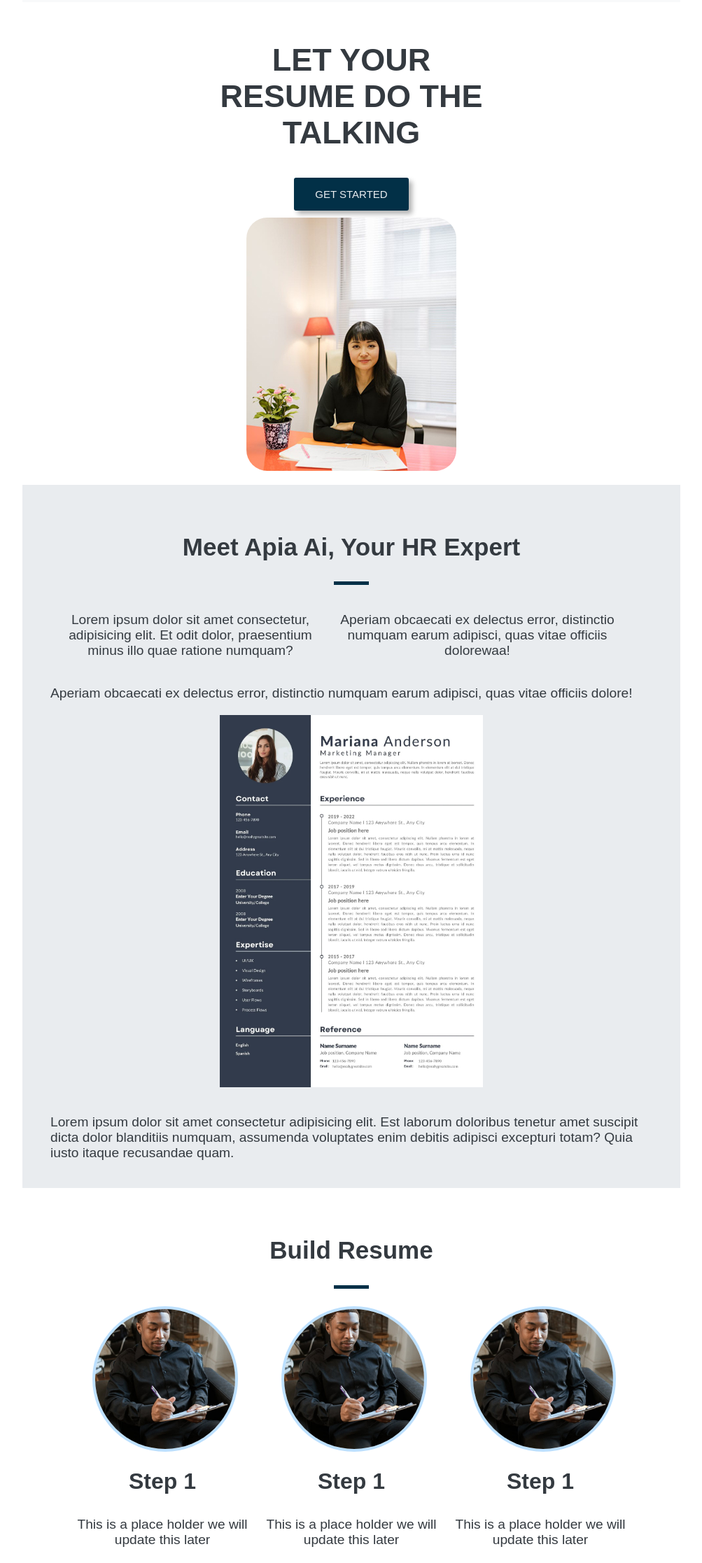
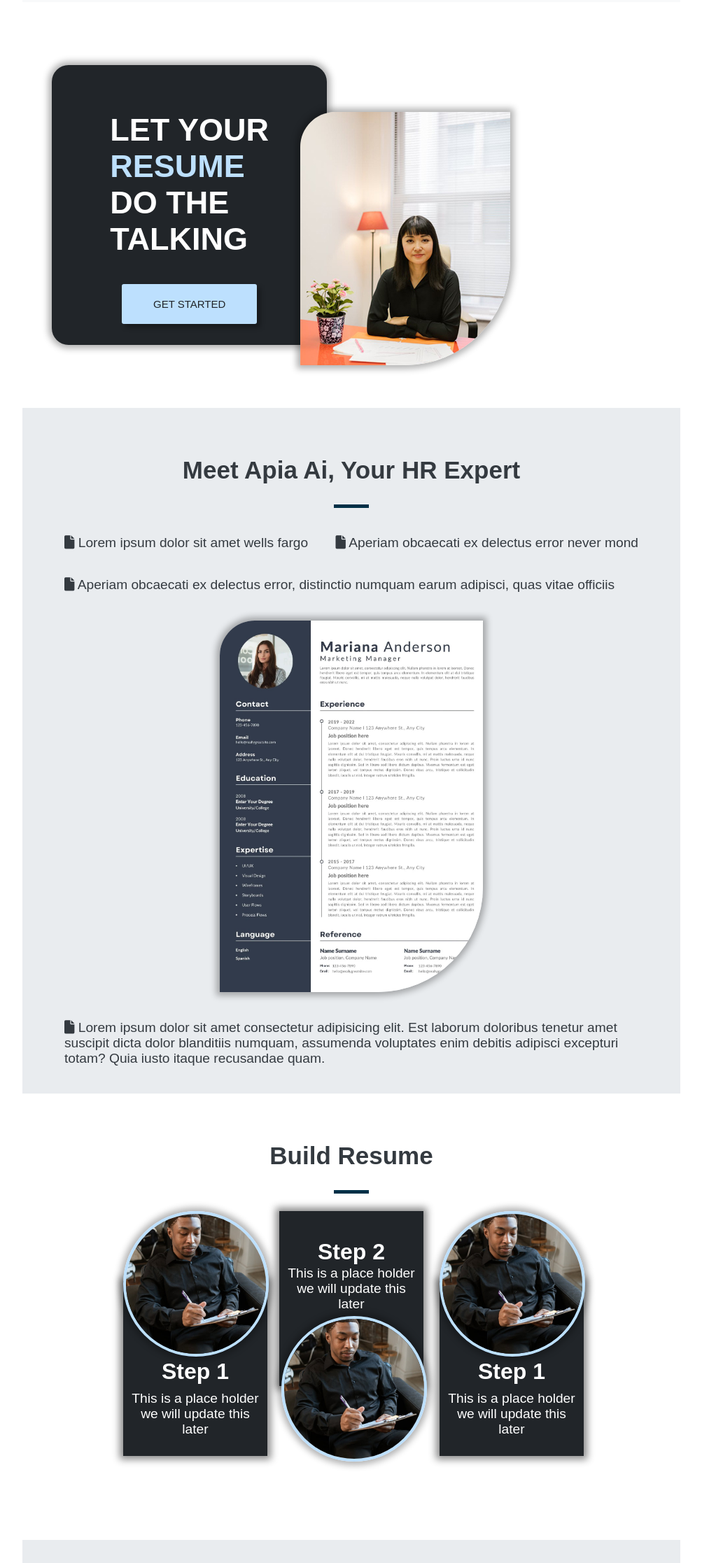
Before and after one commit to mikeadex/full-stack-projects, a plain HTML site: page Project-1-HTML-CSS/index.html in a window 1280 px wide. Shown: the part 90-2324 px from the top of the page at 70% size, without its empty margins (138-1141 px from the left). Drawn offline with Linux system fonts and the light colour scheme; a script that the page names is missing.

Commit message:
Index page completed

```diff
--- a/Project-1-HTML-CSS/assets/css/buttons.css
+++ b/Project-1-HTML-CSS/assets/css/buttons.css
@@ -64,6 +64,11 @@ button:hover {
   background-color: var(--red);
 }
 
+.theme {
+  background-color: var(--lightblue);
+  color: var(--darkblack);
+}
+
 .success {
   background-color: var(--yellow);
   color: var(--lightgrey);
--- a/Project-1-HTML-CSS/assets/css/hero.css
+++ b/Project-1-HTML-CSS/assets/css/hero.css
@@ -1,53 +1,182 @@
-@import (root-color.css);
-.hero {
+@import url(root-color.css);
+
+@media (min-width: 768px) {
+  .container-new {
       display: flex;
-  flex-direction: column;
-  gap: 10px;
+      justify-content: center;
       align-items: center;
-  justify-content: space-between;
-  max-width: 100%;
-  margin: 20px 40px;
+      /* margin-top: 2.5rem; */
+      gap: 1rem;
       flex-wrap: wrap;
+      padding: 3em 0;
     }
 
-.hero-content {
+    .wrap-bg {
+      background-color: #212529;
+      margin: 10px;
+      padding: 30px;
+      border-radius: 1.5rem;
       display: flex;
+      justify-content: center;
+      align-items: center;
       flex-direction: column;
-    align-items: center;
-    text-align: center;
-    width: 100%;
+      box-shadow: 0 0 10px 5px rgba(0, 0, 0, 0.3);
+      /* align-content: flex-start; */
     }
 
-.heading, .hero-image {
-  max-width: 50%;
-  flex: 1 1 50%;
+    .item {
+      margin: 0 1.25rem;
+      justify-content: center;
+      align-items: center;
+      flex-direction: row;
+      flex-grow: 1;
+      text-align: center;
     }
 
-.heading {
-  color: var(--darkgrey);
-  font-weight: bold;
+    .item2 {
+      position: relative;
+      right: 170px;
+      top: 50px;
+      z-index: 2;
+
+
+      /*order: 0;
+     position: relative;
+      top: 300px; */
     }
 
-.hero-image {
-  overflow: hidden;
+    .item3 {
       position: relative;
+      left: 280px;
+      top: -450px;
+      z-index: 3;
+      margin-bottom: -350px;
+      /*order: 0;
+     position: relative;
+      top: 300px; */
     }
 
-.img {
+
+    .item1 {
+      max-width: 31.25rem;
+      text-align: justify;
+      margin: 2rem;
+      color: white;
+      text-transform: uppercase;
+      /*order: 1;
+     position: absolute;
+      z-index: 2; */
+    }
+
+
+
+
+    img {
       max-width: 100%;
       height: 100%;
       border-radius: 30px;
       object-fit: cover;
+      box-shadow: 0 0 10px 5px rgba(0, 0, 0, 0.3);
+      border-radius: 50px 0 150px 0;
+
     }
 
-@media (max-width: 768px) {
-  .heading, .hero-image {
-    max-width: 100%;
-    flex: 1 1 100%;
+
+    img-small {
+      max-width: 30px;
+      height: 100%;
+      object-fit: cover;
     }
 
-  .hero {
-    padding: 20px 10px;
+    .mobile {
+      display: none;
+    }
+}
+
+
+/* Hero Mobile  */
+
+@media (max-width: 768px) {
+  .desktop {
+    display: none;
+  }
+  .container-new {
+    display: flex;
+    justify-content: center;
+    align-items: center;
+    /* margin-top: 2.5rem; */
+    gap: 1rem;
+    flex-wrap: wrap;
+    padding: 1em 0;
+  }
+
+  .wrap-bg {
+    background-color: #212529;
+    margin: 5px;
+    padding: 30px;
+    border-radius: 1.5rem 1.5rem 0 0;
+    display: flex;
+    justify-content: center;
+    align-items: center;
+    flex-direction: column;
+    box-shadow: 0 0 10px 5px rgba(0, 0, 0, 0.5);
+    /* align-content: flex-start; */
+  }
+
+  .item {
+    margin: 0 1.25rem;
+    justify-content: center;
+    align-items: center;
+    flex-direction: row;
+    flex-grow: 1;
+    text-align: center;
+  }
+
+    .item1 {
+      max-width: 31.25rem;
+      text-align: justify;
+      margin: 0.5rem;
+      color: white;
+      text-transform: uppercase;
+      z-index: 3;
+      order: 1;
+    }
+
+  .item2 {
+    position: relative;
+    left: 0px;
+    top: 50px;
+    order: 0;
+  }
+
+  .item3 {
+    position: relative;
+    left: 280px;
+    top: -450px;
+    z-index: 3;
+    margin-bottom: -350px;
+    /*order: 0;
+     position: relative;
+      top: 300px; */
+  }
+
+    .img-hero {
+      max-width: 100%;
+      height: 100%;
+      border-radius: 120px 120px 0 0;
+      object-fit: cover;
+      box-shadow: 0 0 10px 5px rgba(0, 0, 0, 0.5);
+    }
+
+    img {
+      border-radius: 50px 0 250px 0 ;
+    }
+
+
+    img-small {
+      max-width: 30px;
+      height: 100%;
+      object-fit: cover;
     }
 }
 
@@ -97,11 +226,11 @@
 /* Apia */
 .apia {
   display: flex;
-  margin: 20px 40px;
+  margin: 20px 60px;
   flex-wrap: wrap;
-  gap: 10px;
-  align-items: center
-  justify-content: center
+  /* gap: 10px; */
+  align-items: center;
+  justify-content: space-between;
 }
 
 .apia-wrap {
@@ -110,14 +239,13 @@
   align-items: center;
   text-align: center;
   max-width: 100%;
+  flex-grow: 1px;
 }
 
 .apia-item {
-  display: flex;
-  flex-direction: column;
-  align-items: center;
-  text-align: center;
-  width: 400px;
+  line-height: auto;
+
+
 }
 
 .apia-img {
--- a/Project-1-HTML-CSS/assets/css/mobile.css
+++ b/Project-1-HTML-CSS/assets/css/mobile.css
@@ -30,6 +30,14 @@
     height: 200px;
   }
 
+  .text-content {
+    color: var(--darkgrey);
+    text-align: center;
+  }
+
+  .main-wrap {
+    width: 200px;
+  }
   .circle {
     flex-grow: 1;
     width: 200px;
@@ -41,14 +49,67 @@
     z-index: 3;
   }
 
-  .text-content {
-    color: var(--darkgrey);
-    text-align: center;
+  .wrap-txt {
+    background-color: #212529;
+    color: white;
+    width: 206px;
+    height: 250px;
+    display: flex;
+    align-items: flex-end;
+    justify-content: center;
+    position: relative;
+    bottom: 100px;
+    left: 3px;
+    margin: 0 auto;
+    box-shadow:  0 0 10px 5px rgba(0, 0, 0, 0.46);
   }
+
+  .wrap-in {
+    display: flex;
+    flex-direction: column;
+    justify-content: center;
+    padding: 5px;
+    margin: 3px;
+  }
+
 
   #mobile {
     display: none;
   }
+
+  /* Reverse Card */
+    .circle1 {
+      position: relative;
+      bottom: 100px;
+      flex-grow: 1;
+      width: 200px;
+      height: 200px;
+      border-radius: 50%;
+      object-fit: cover;
+      border: 4px solid var(--lightblue);
+      z-index: 3;
+    }
+
+    .wrap-txt1 {
+      background-color: #212529;
+      color: white;
+      position: relative;
+      width: 206px;
+      height: 250px;
+      display: flex;
+      align-items: flex-start;
+      /* align-items: flex-end; */
+      margin: 0 auto;
+      box-shadow: 0 0 10px 5px rgba(0, 0, 0, 0.46);
+    }
+
+    .wrap-in1 {
+      display: flex;
+      flex-direction: column;
+      justify-content: center;
+      padding: 5px;
+      margin: 3px;
+    }
 }
 
 @media (max-width: 768px) {
@@ -108,8 +169,8 @@
 
   .img-cover {
     position: relative;
-    width: 300px;
-    height: 300px;
+    width: 250px;
+    height: 250px;
     margin: 0 auto;
   }
 }
--- a/Project-1-HTML-CSS/assets/css/root-color.css
+++ b/Project-1-HTML-CSS/assets/css/root-color.css
@@ -13,4 +13,5 @@
   --green: #606c38;
   --red: #b90504;
   --yellow: #ffc300;
+
 }
--- a/Project-1-HTML-CSS/assets/css/styles.css
+++ b/Project-1-HTML-CSS/assets/css/styles.css
@@ -14,9 +14,12 @@ h1 {
   font-size: var(--big);
 }
 
+h1 span {
+  color: #BDE0FE;
+}
+
 h2 {
   font-size: var(--h2);
-  font-align: center;
 }
 
 h3 {
--- /dev/null
+++ b/Project-1-HTML-CSS/hero.css
@@ -0,0 +1,77 @@
+@import url(assets/css/root-color.css);
+@import url(assets/css/fonts.css);
+
+body {
+    background-color: var(--mintWhite);
+    font-family: Arial, Helvetica, sans-serif;
+    color: var(--darkgrey);
+    max-width: 940px;
+    margin: 0 auto;
+}
+
+h1 {
+    font-family: Arial, Helvetica, sans-serif;
+    color: var(--newGrey);
+    font-size: var(--big);
+}
+
+h2 {
+    font-size: var(--h2);
+}
+
+h3 {
+    font-size: var(--x-large);
+}
+
+h4 {
+    font-size: var(--large);
+}
+
+h5 {
+    font-size: var(--h5);
+}
+
+h6 {
+    font-size: 15px;
+}
+
+p {
+    font-size: var(--medium);
+}
+
+.container {
+    display: flex;
+    justify-content: center;
+    align-items: center;
+    margin-top: 2.5rem;
+    flex-wrap: wrap;
+    gap: 1rem;
+}
+
+.item {
+    margin: 0 1.25rem;
+    justify-content: center;
+    align-items: center;
+    flex-direction: column;
+    text-align: center;
+}
+
+.hero-img {
+    border-radius: 0.5rem;
+    height: 400px;;
+
+}
+
+.item2 {
+    order: 0;
+    /* position: relative;
+    top: 300px; */
+
+
+}
+
+.item1 {
+    order: 1;
+    /* position: absolute;
+    z-index: 2; */
+}
--- a/Project-1-HTML-CSS/index.html
+++ b/Project-1-HTML-CSS/index.html
@@ -13,6 +13,10 @@
     <link rel="stylesheet" href="assets/css/hero.css" />
     <link rel="stylesheet" href="assets/css/mobile.css" />
     <link rel="stylesheet" href="assets/css/forms.css" />
+    <link
+      rel="stylesheet"
+      href="https://cdnjs.cloudflare.com/ajax/libs/font-awesome/6.0.0/css/all.min.css"
+    />
     <title>Resume Builder</title>
   </head>
   <body>
@@ -56,16 +60,15 @@
       </nav>
     </header>
     <!--Header ends-->
+    <!--
     <section>
-      <div class="hero">
-        <div class="heading">
-          <div class="hero-content">
-            <h1>LET YOUR <span class="">RESUME</span> DO THE TALKING</h1>
-            <button class="btn btn-large">Get Started</button>
-          </div>
+      <div class="container-new">
+        <div class="item">
+          <h1>LET YOUR <span class="">RESUME</span> DO THE TALKING</h1>
+          <button class="btn btn-large">Get Started</button>
         </div>
-        <div class="hero-image">
-          <div class="hero-content">
+        <div class="item">
+          <div class="">
             <img
               class="img"
               src="assets/images/resume-builder.jpg"
@@ -76,6 +79,60 @@
         </div>
       </div>
     </section>
+-->
+    <section class="desktop">
+      <div class="container-new">
+        <div class="item1 item">
+          <div class="wrap-bg">
+            <h1>
+              Let Your <br /><span>Resume</span> <br />Do The <br />
+              Talking
+            </h1>
+            <!--<p>Get the best resume that will help you land your dream job</p>-->
+            <button class="btn btn-vlarge theme">Get Started</button>
+          </div>
+        </div>
+        <div class="item2 item">
+          <img class="img" src="assets/images/resume-builder.jpg" alt="" />
+        </div>
+
+        <!--
+        <div class="item">
+          <img
+            class="img-small"
+            src="assets/images/resume-builder.png"
+            alt=""
+          />
+        </div>-->
+      </div>
+    </section>
+
+    <section class="mobile">
+      <div class="container-new">
+        <div class="item1 item">
+          <div class="wrap-bg">
+            <h1>
+              Let Your <br /><span>Resume</span> <br />Do The <br />
+              Talking
+            </h1>
+            <!--<p>Get the best resume that will help you land your dream job</p>-->
+            <button class="btn btn-vlarge theme">Get Started</button>
+          </div>
+        </div>
+        <div class="item2 item">
+          <img class="img-hero" src="assets/images/resume-builder.jpg" alt="" />
+        </div>
+
+        <!--
+        <div class="item">
+          <img
+            class="img-small"
+            src="assets/images/resume-builder.png"
+            alt=""
+          />
+        </div>-->
+      </div>
+    </section>
 
     <section class="top-padding-40 form-section">
       <h2 class="subheading">Meet Apia ai, your HR expert</h2>
@@ -83,27 +140,31 @@
       <div>
         <div class="apia">
           <p class="apia-item">
-            Lorem ipsum dolor sit amet consectetur, adipisicing elit. Et odit
-            dolor, praesentium minus illo quae ratione numquam?
+            <span class="fa-solid fa-file"></span> Lorem ipsum dolor sit amet
+            wells fargo
           </p>
+
           <p class="apia-item">
-            Aperiam obcaecati ex delectus error, distinctio numquam earum
-            adipisci, quas vitae officiis dolorewaa!
+            <span class="fa-solid fa-file"></span> Aperiam obcaecati ex delectus
+            error never mond
+          </p>
+
+          <p class="apia-item">
+            <span class="fa-solid fa-file"></span> Aperiam obcaecati ex delectus
+            error, distinctio numquam earum adipisci, quas vitae officiis
           </p>
         </div>
-        <p class="apia">
-          Aperiam obcaecati ex delectus error, distinctio numquam earum
-          adipisci, quas vitae officiis dolore!
-        </p>
+
         <div class="apia-wrap">
           <img class="apia-img" src="assets/images/apia.jpg" alt="" />
         </div>
+
         <div class="apia pd-bottom-20">
           <p>
-            Lorem ipsum dolor sit amet consectetur adipisicing elit. Est laborum
-            doloribus tenetur amet suscipit dicta dolor blanditiis numquam,
-            assumenda voluptates enim debitis adipisci excepturi totam? Quia
-            iusto itaque recusandae quam.
+            <span class="fa-solid fa-file"></span> Lorem ipsum dolor sit amet
+            consectetur adipisicing elit. Est laborum doloribus tenetur amet
+            suscipit dicta dolor blanditiis numquam, assumenda voluptates enim
+            debitis adipisci excepturi totam? Quia iusto itaque recusandae quam.
           </p>
         </div>
       </div>
@@ -116,44 +177,44 @@
         <div class="hero-item">
           <div class="img-cover">
             <img
-              class="circle"
+              class="circle main-wrap"
               src="assets/images/resume-builder2.jpg"
               alt="Build Resume in 3 Simple Steps"
             />
           </div>
-          <div class="text-wrap">
-            <div class="text-content">
-              <h3>Step 1</h3>
+          <div class="wrap-txt main-wrap">
+            <div class="wrap-in">
+              <h3 style="margin-bottom: -10px">Step 1</h3>
               <p>This is a place holder we will update this later</p>
             </div>
           </div>
         </div>
         <div class="hero-item">
+          <div class="wrap-txt1 main-wrap">
+            <div class="wrap-in1">
+              <h3 style="margin-bottom: -18px">Step 2</h3>
+              <p>This is a place holder we will update this later</p>
+            </div>
+          </div>
           <div class="img-cover">
             <img
-              class="circle"
+              class="circle1"
               src="assets/images/resume-builder2.jpg"
               alt="Build Resume in 3 Simple Steps"
             />
-          </div>
-          <div class="text-wrap">
-            <div class="text-content">
-              <h3>Step 1</h3>
-              <p>This is a place holder we will update this later</p>
-            </div>
           </div>
         </div>
         <div class="hero-item">
           <div class="img-cover">
             <img
-              class="circle"
+              class="circle main-wrap"
               src="assets/images/resume-builder2.jpg"
               alt="Build Resume in 3 Simple Steps"
             />
           </div>
-          <div class="text-wrap">
-            <div class="text-content">
-              <h3>Step 1</h3>
+          <div class="wrap-txt main-wrap">
+            <div class="wrap-in">
+              <h3 style="margin-bottom: -10px">Step 1</h3>
               <p>This is a place holder we will update this later</p>
             </div>
           </div>
```
Also changed, not shown: Project-1-HTML-CSS/hero.html (added, +23 -0 lines), Project-1-HTML-CSS/assets/images/rb.png (added), Project-1-HTML-CSS/assets/images/resume-builder.png (added), Project-1-HTML-CSS/assets/images/resume-builder3.jpg (added), 1 other file. Lines whose indentation alone changed are shown as unchanged.
